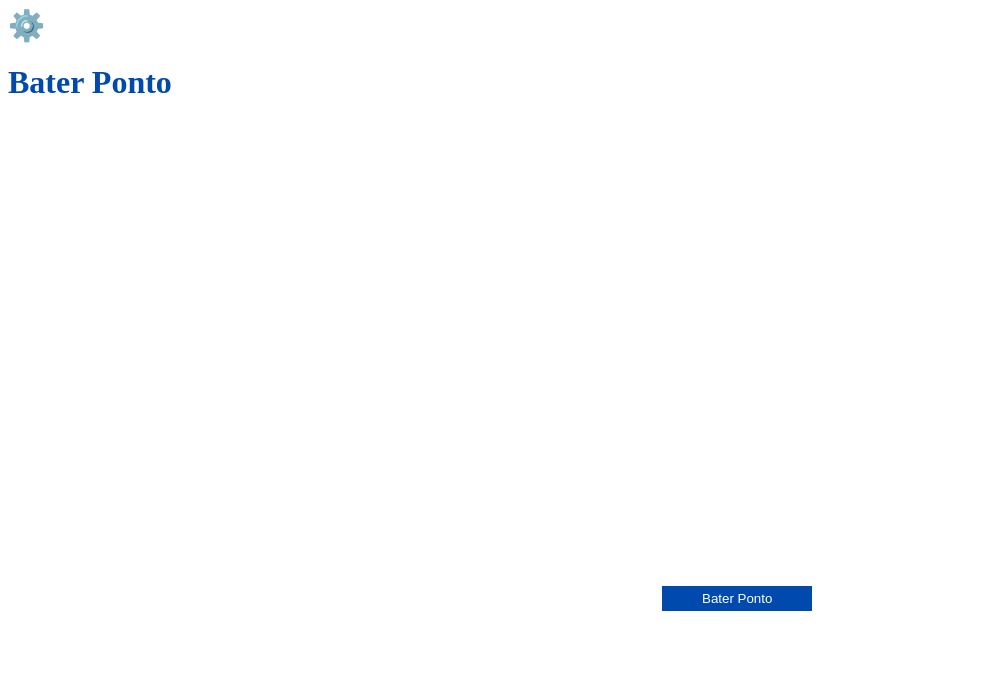
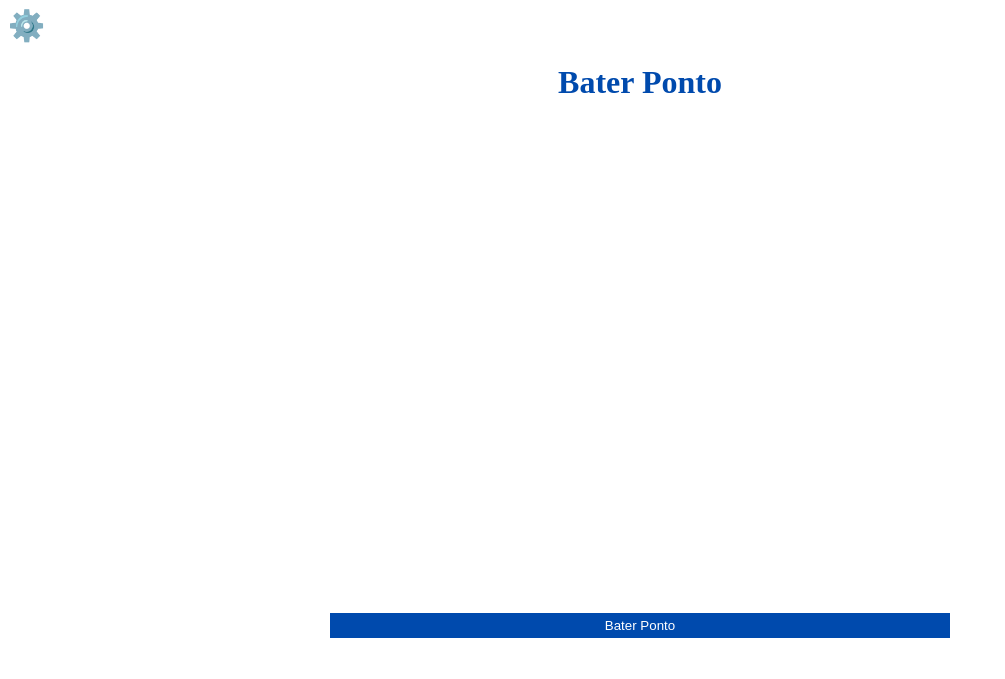
Before and after one commit to kaiquedev027/SistemadePonto, a Flask app: page /bater_ponto in a window 1280 px wide. Shown: the top 679 px of the page, without its empty margins (0-1005 px from the left). Run offline with Flask 3, Linux system fonts and the light colour scheme.

Commit message:
Update style.css

```diff
--- a/static/style.css
+++ b/static/style.css
@@ -120,3 +120,7 @@
         display: grid;
         justify-content: center;
     }
+ .baterponto{
+      display: grid;
+      justify-content: center;
+  }
```
